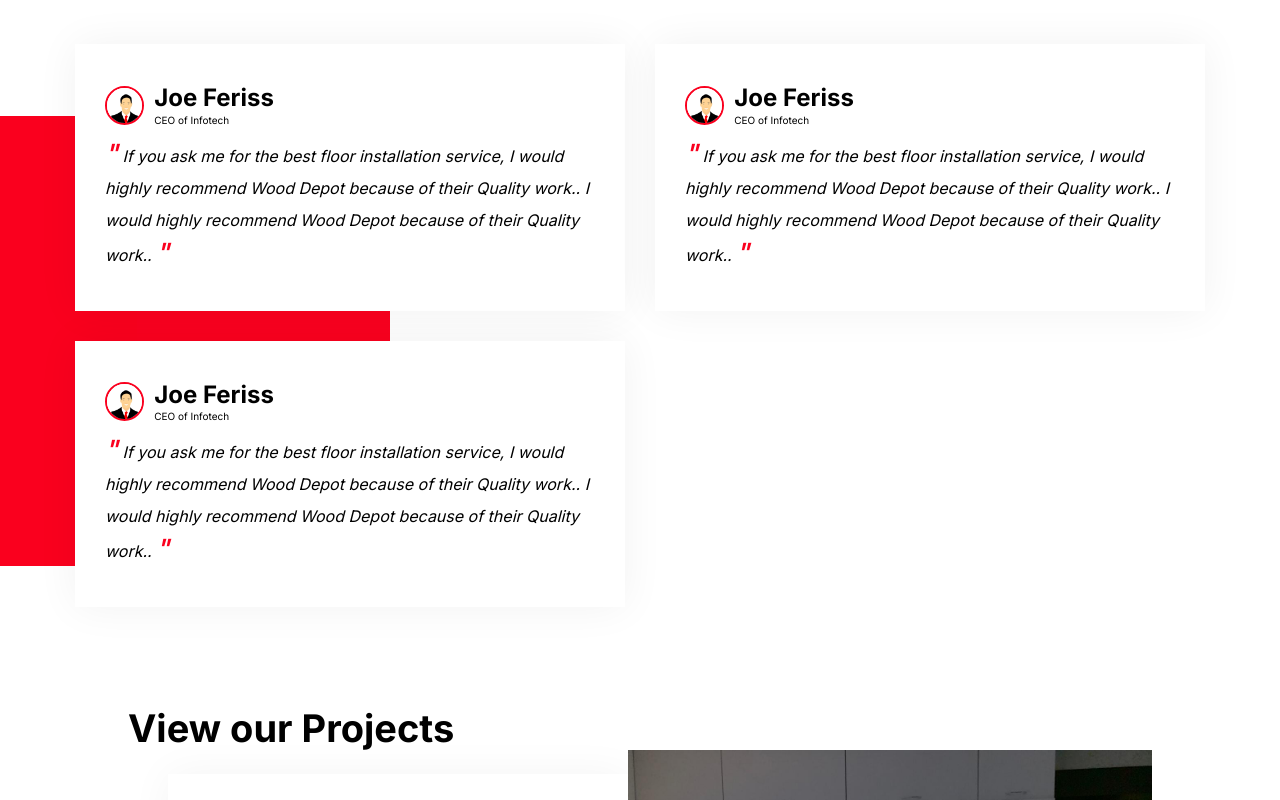
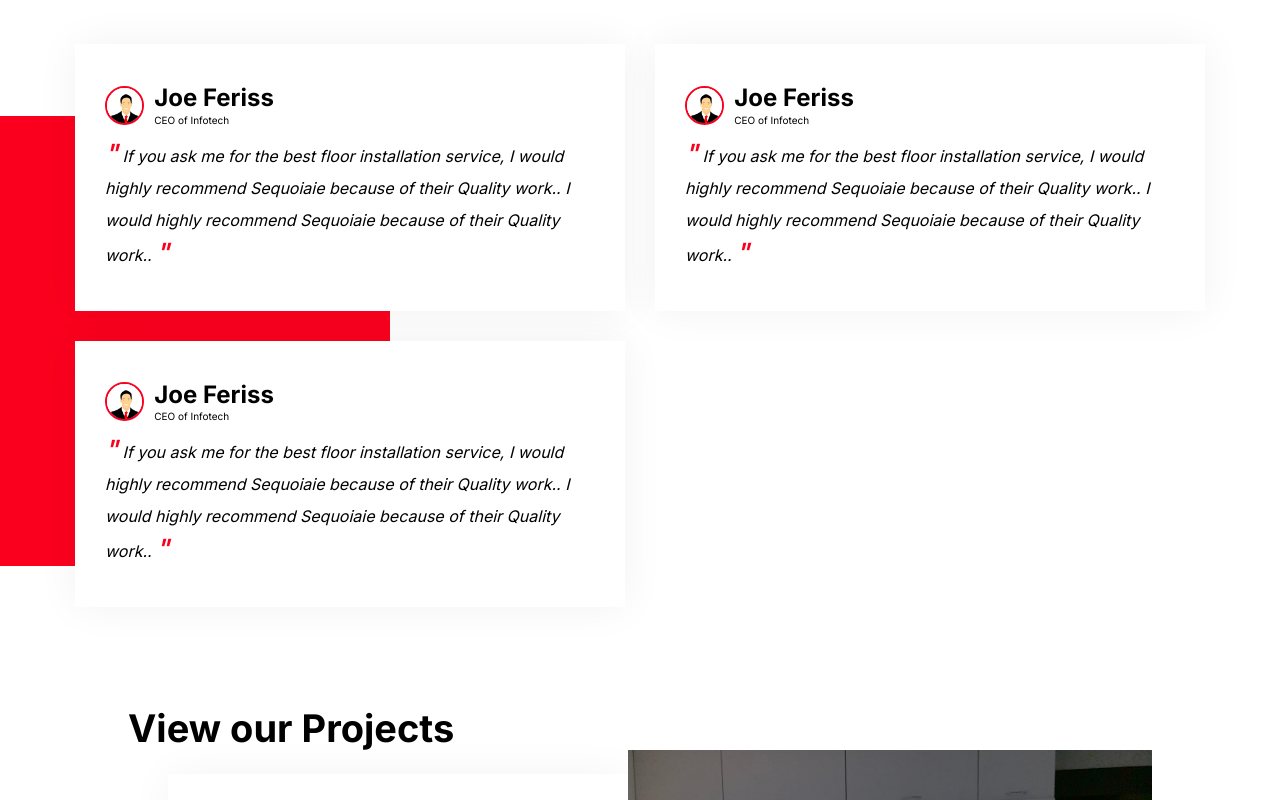
Before and after one commit to GoPerch/sequoiaie-website, a Next.js app: page / in a window 1280 px wide. Shown: the part 2480-3280 px from the top of the page. Built offline with nearby package versions, Linux system fonts and the light colour scheme.

Commit message:
Changed naming

```diff
--- a/components/Testomonials.js
+++ b/components/Testomonials.js
@@ -19,8 +19,8 @@
           </div>
           <span>
             <span className="large__font">"</span> If you ask me for the best
-            floor installation service, I would highly recommend Wood Depot
-            because of their Quality work.. I would highly recommend Wood Depot
+            floor installation service, I would highly recommend Sequoiaie
+            because of their Quality work.. I would highly recommend Sequoiaie
             because of their Quality work..{" "}
             <span className="large__font">"</span>
           </span>
@@ -35,8 +35,8 @@
           </div>
           <span>
             <span className="large__font">"</span> If you ask me for the best
-            floor installation service, I would highly recommend Wood Depot
-            because of their Quality work.. I would highly recommend Wood Depot
+            floor installation service, I would highly recommend Sequoiaie
+            because of their Quality work.. I would highly recommend Sequoiaie
             because of their Quality work..{" "}
             <span className="large__font">"</span>
           </span>
@@ -51,8 +51,8 @@
           </div>
           <span>
             <span className="large__font">"</span> If you ask me for the best
-            floor installation service, I would highly recommend Wood Depot
-            because of their Quality work.. I would highly recommend Wood Depot
+            floor installation service, I would highly recommend Sequoiaie
+            because of their Quality work.. I would highly recommend Sequoiaie
             because of their Quality work..{" "}
             <span className="large__font">"</span>
           </span>
--- a/components/footer.js
+++ b/components/footer.js
@@ -29,17 +29,17 @@
 							target='_blank'
 							rel='noopener noreferrer'
 							className='footer__link'>
-							625 Ripple St
+							Eshwar Nagar, KA
 						</a>
 						<a href='tel:12345678910' className='footer__link'>
-							(123)-4567-8910
+							+91 2711625362
 						</a>
 						<a
-							href='mailto:info@wooddepot.com'
+							href='mailto:info@sequoiaie.com'
 							target='_blank'
 							rel='noopener noreferrer'
 							className='footer__link'>
-							info@wooddepot.com
+							info@sequoiaie.com
 						</a>
 					</div>
 				</div>
--- a/pages/contactus.js
+++ b/pages/contactus.js
@@ -101,7 +101,7 @@
 			</Head>
 			<div className='contact'>
 				<div className='contact__hero-section'>
-					<h1>So, you are interested in Wood Depot</h1>
+					<h1>So, you are interested in Sequoiaie</h1>
 					<p>
 						You can get started by contacting us and let us know any questions you might have, and we will
 						get back with you within 24 hours. Hoping to working with you!{' '}
```
